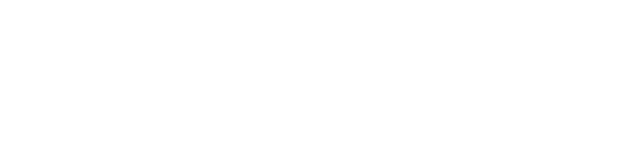
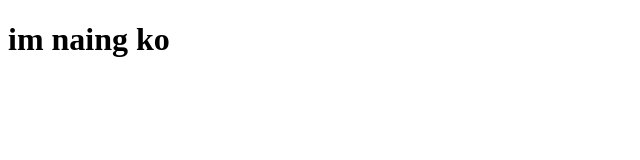
Before and after one commit to ZawMyoThantSin/Project-1, a plain HTML site: page index.html in a window 1280 px wide. Shown: the whole page, without its empty margins (0-640 px from the left). Drawn offline with Linux system fonts and the light colour scheme.

Commit message:
h1 added

```diff
--- a/index.html
+++ b/index.html
@@ -6,6 +6,6 @@
     <title>Document</title>
 </head>
 <body>
-
+   <h1>im naing ko</h1>
 </body>
 </html>
```
